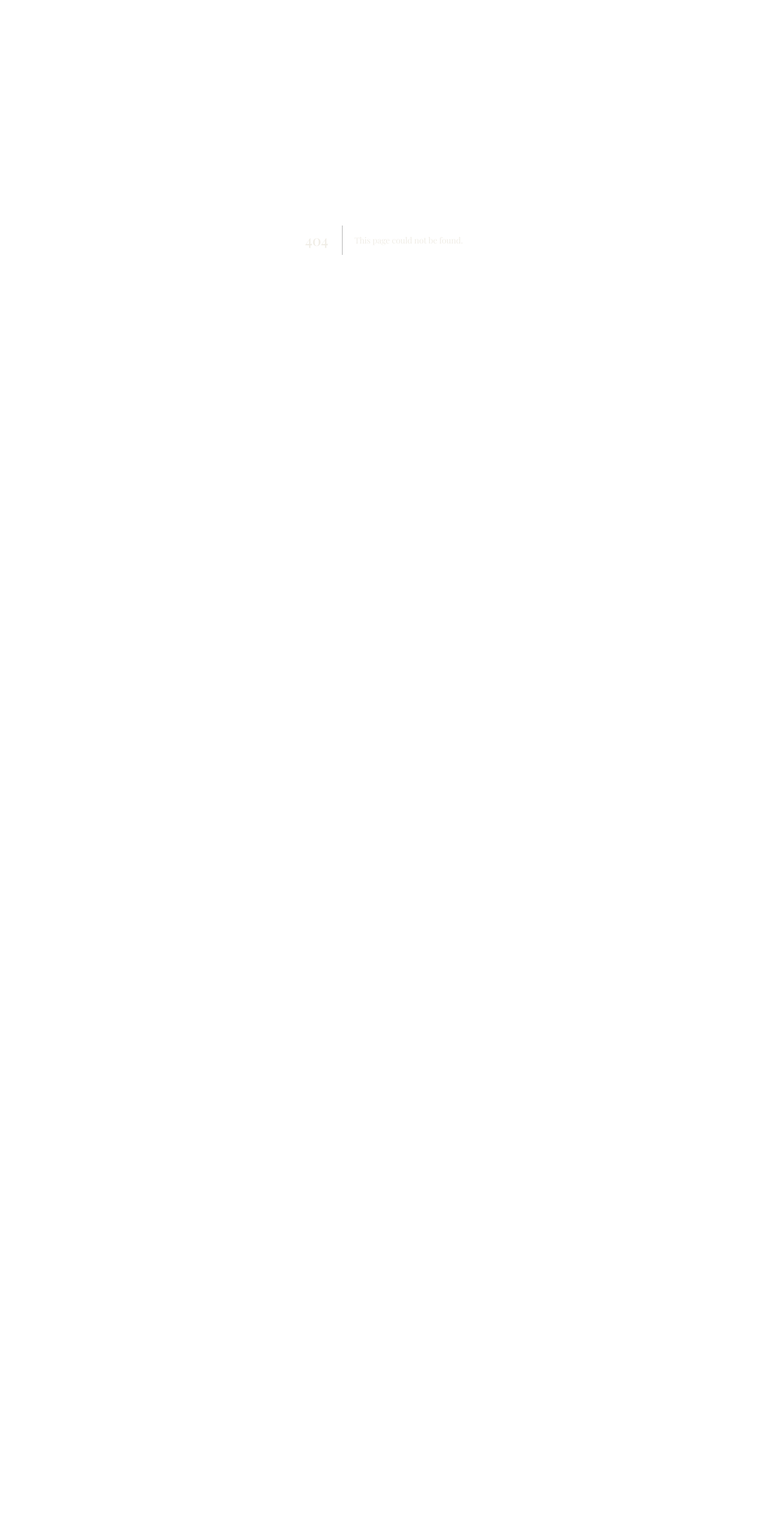
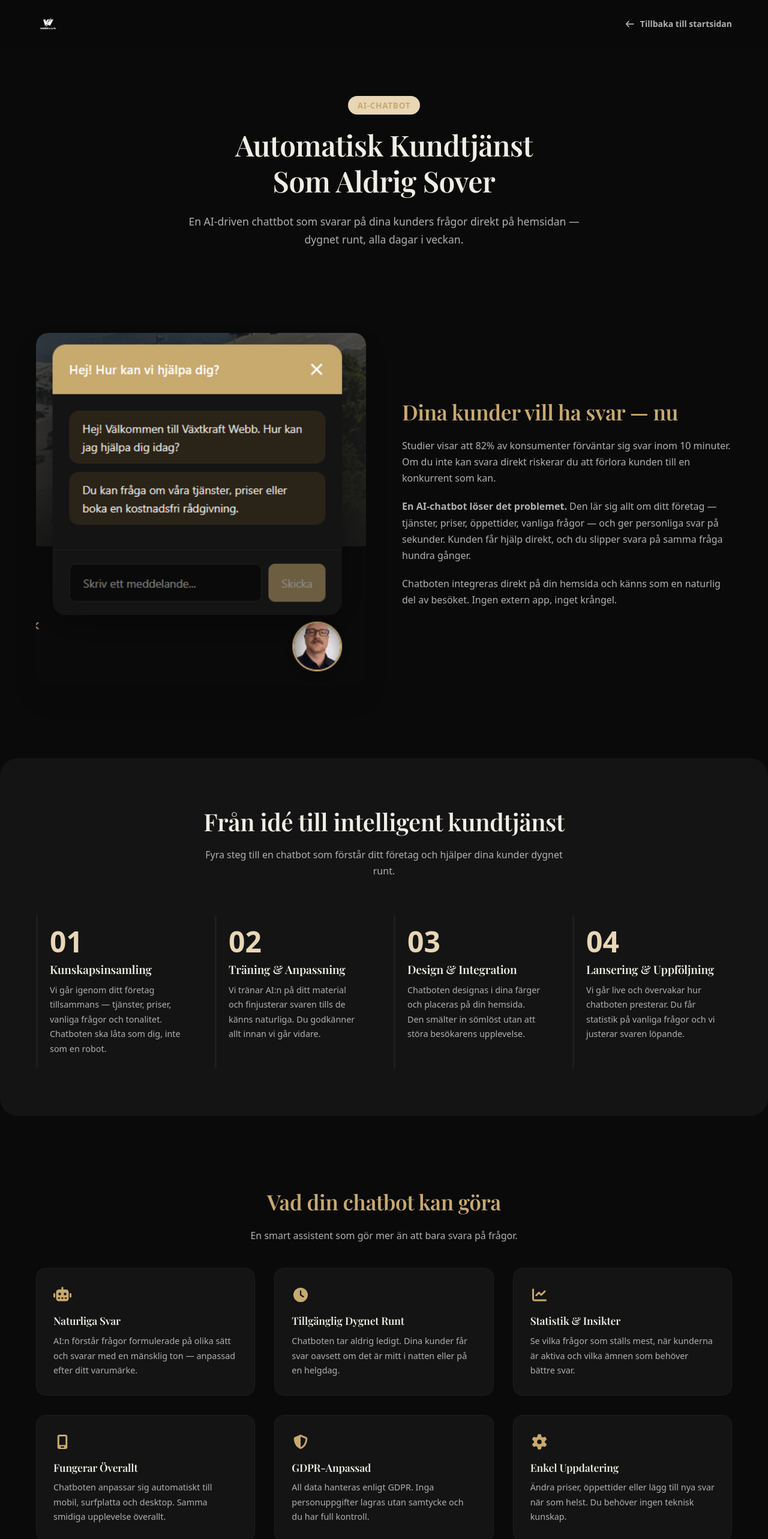
Before and after one commit to ronnedahl/my-company-page-fullstack, a Next.js app in the folder next-app/: page /chatbot in a window 1280 px wide. Before the commit this address had no page. Shown: the top 2566 px of the page at 60% size. Before the commit the page ends 800 px from the top, so only its background shows below. Built offline with nearby package versions, Linux system fonts and the light colour scheme.

Commit message:
Add chatbot service detail page

```diff
--- /dev/null
+++ b/next-app/src/app/chatbot/page.tsx
@@ -0,0 +1,30 @@
+import type { Metadata } from "next";
+import ServiceHeader from "@/components/layout/ServiceHeader";
+import Footer from "@/components/layout/Footer";
+import ServiceHero from "@/components/chatbot/ServiceHero";
+import IntroSection from "@/components/chatbot/IntroSection";
+import ProcessSection from "@/components/chatbot/ProcessSection";
+import FeaturesSection from "@/components/chatbot/FeaturesSection";
+import CtaSection from "@/components/chatbot/CtaSection";
+
+export const metadata: Metadata = {
+  title: "AI-Chatbot & Kundtjänst - Växtkraft Webb",
+  description:
+    "Installera en smart AI-chattbot som svarar på dina kunders frågor dygnet runt, direkt på hemsidan.",
+};
+
+export default function ChatbotPage() {
+  return (
+    <>
+      <ServiceHeader />
+      <main>
+        <ServiceHero />
+        <IntroSection />
+        <ProcessSection />
+        <FeaturesSection />
+        <CtaSection />
+      </main>
+      <Footer />
+    </>
+  );
+}
--- /dev/null
+++ b/next-app/src/components/chatbot/CtaSection.tsx
@@ -0,0 +1,23 @@
+import Link from "next/link";
+
+export default function CtaSection() {
+  return (
+    <section className="max-w-[1200px] mx-auto px-5 mb-15">
+      <div className="bg-card-bg border border-border text-white text-center py-20 px-5 rounded-[30px]">
+        <h2 className="text-[1.5rem] md:text-[2.5rem] font-semibold mb-5">
+          Redo att ge dina kunder svar direkt?
+        </h2>
+        <p className="max-w-[600px] mx-auto mb-10 text-gray-text">
+          Hör av dig så berättar vi mer om hur en AI-chatbot kan hjälpa just
+          ditt företag.
+        </p>
+        <Link
+          href="/#contact"
+          className="bg-accent-green text-white px-9 py-2 sm:py-4 rounded-lg font-semibold inline-block hover:opacity-90 hover:-translate-y-0.5 transition-all duration-300"
+        >
+          Kontakta Oss
+        </Link>
+      </div>
+    </section>
+  );
+}
--- /dev/null
+++ b/next-app/src/components/chatbot/FeaturesSection.tsx
@@ -0,0 +1,71 @@
+import {
+  faRobot,
+  faClock,
+  faChartLine,
+  faMobileScreen,
+  faShieldHalved,
+  faGear,
+} from "@/lib/icons";
+import type { FeatureData } from "@/types";
+import FeatureItem from "../webbutveckling/FeatureItem";
+
+const features: FeatureData[] = [
+  {
+    icon: faRobot,
+    title: "Naturliga Svar",
+    description:
+      "AI:n förstår frågor formulerade på olika sätt och svarar med en mänsklig ton — anpassad efter ditt varumärke.",
+  },
+  {
+    icon: faClock,
+    title: "Tillgänglig Dygnet Runt",
+    description:
+      "Chatboten tar aldrig ledigt. Dina kunder får svar oavsett om det är mitt i natten eller på en helgdag.",
+  },
+  {
+    icon: faChartLine,
+    title: "Statistik & Insikter",
+    description:
+      "Se vilka frågor som ställs mest, när kunderna är aktiva och vilka ämnen som behöver bättre svar.",
+  },
+  {
+    icon: faMobileScreen,
+    title: "Fungerar Överallt",
+    description:
+      "Chatboten anpassar sig automatiskt till mobil, surfplatta och desktop. Samma smidiga upplevelse överallt.",
+  },
+  {
+    icon: faShieldHalved,
+    title: "GDPR-Anpassad",
+    description:
+      "All data hanteras enligt GDPR. Inga personuppgifter lagras utan samtycke och du har full kontroll.",
+  },
+  {
+    icon: faGear,
+    title: "Enkel Uppdatering",
+    description:
+      "Ändra priser, öppettider eller lägg till nya svar när som helst. Du behöver ingen teknisk kunskap.",
+  },
+];
+
+export default function FeaturesSection() {
+  return (
+    <section className="py-15">
+      <div className="max-w-[1200px] mx-auto px-5">
+        <div className="text-center mb-10">
+          <h2 className="text-[1.8rem] md:text-[2.2rem] font-semibold mb-5 text-accent-green">
+            Vad din chatbot kan göra
+          </h2>
+          <p className="text-gray-text">
+            En smart assistent som gör mer än att bara svara på frågor.
+          </p>
+        </div>
+        <div className="grid grid-cols-1 md:grid-cols-3 gap-8">
+          {features.map((feature) => (
+            <FeatureItem key={feature.title} {...feature} />
+          ))}
+        </div>
+      </div>
+    </section>
+  );
+}
--- /dev/null
+++ b/next-app/src/components/chatbot/IntroSection.tsx
@@ -0,0 +1,41 @@
+import Image from "next/image";
+
+export default function IntroSection() {
+  return (
+    <section className="py-15">
+      <div className="max-w-[1200px] mx-auto px-5">
+        <div className="grid grid-cols-1 md:grid-cols-2 gap-15 items-center">
+          <div className="relative rounded-[20px] overflow-hidden shadow-[0_20px_40px_rgba(0,0,0,0.1)]">
+            <Image
+              src="/images/chatbot.png"
+              alt="AI-chatbot på en hemsida"
+              width={600}
+              height={400}
+              className="w-full h-auto rounded-[20px]"
+            />
+          </div>
+          <div>
+            <h2 className="text-[1.6rem] md:text-[2.2rem] font-semibold mb-5 text-accent-green">
+              Dina kunder vill ha svar — nu
+            </h2>
+            <p className="text-gray-text mb-5">
+              Studier visar att 82% av konsumenter förväntar sig svar inom 10
+              minuter. Om du inte kan svara direkt riskerar du att förlora kunden
+              till en konkurrent som kan.
+            </p>
+            <p className="text-gray-text mb-5">
+              <strong>En AI-chatbot löser det problemet.</strong> Den lär sig
+              allt om ditt företag — tjänster, priser, öppettider, vanliga
+              frågor — och ger personliga svar på sekunder. Kunden får hjälp
+              direkt, och du slipper svara på samma fråga hundra gånger.
+            </p>
+            <p className="text-gray-text mb-5">
+              Chatboten integreras direkt på din hemsida och känns som en
+              naturlig del av besöket. Ingen extern app, inget krångel.
+            </p>
+          </div>
+        </div>
+      </div>
+    </section>
+  );
+}
--- /dev/null
+++ b/next-app/src/components/chatbot/ProcessSection.tsx
@@ -0,0 +1,52 @@
+import type { StepData } from "@/types";
+import StepCard from "../webbutveckling/StepCard";
+
+const steps: StepData[] = [
+  {
+    number: "01",
+    title: "Kunskapsinsamling",
+    description:
+      "Vi går igenom ditt företag tillsammans — tjänster, priser, vanliga frågor och tonalitet. Chatboten ska låta som dig, inte som en robot.",
+  },
+  {
+    number: "02",
+    title: "Träning & Anpassning",
+    description:
+      "Vi tränar AI:n på ditt material och finjusterar svaren tills de känns naturliga. Du godkänner allt innan vi går vidare.",
+  },
+  {
+    number: "03",
+    title: "Design & Integration",
+    description:
+      "Chatboten designas i dina färger och placeras på din hemsida. Den smälter in sömlöst utan att störa besökarens upplevelse.",
+  },
+  {
+    number: "04",
+    title: "Lansering & Uppföljning",
+    description:
+      "Vi går live och övervakar hur chatboten presterar. Du får statistik på vanliga frågor och vi justerar svaren löpande.",
+  },
+];
+
+export default function ProcessSection() {
+  return (
+    <section className="bg-card-bg py-20 my-15 rounded-[30px]">
+      <div className="max-w-[1200px] mx-auto px-5">
+        <div className="text-center mb-15">
+          <h2 className="text-[1.8rem] md:text-[2.5rem] font-semibold mb-4">
+            Från idé till intelligent kundtjänst
+          </h2>
+          <p className="max-w-[600px] mx-auto text-gray-text">
+            Fyra steg till en chatbot som förstår ditt företag och hjälper dina
+            kunder dygnet runt.
+          </p>
+        </div>
+        <div className="grid grid-cols-1 sm:grid-cols-2 md:grid-cols-4 gap-8">
+          {steps.map((step) => (
+            <StepCard key={step.number} {...step} />
+          ))}
+        </div>
+      </div>
+    </section>
+  );
+}
--- /dev/null
+++ b/next-app/src/components/chatbot/ServiceHero.tsx
@@ -0,0 +1,19 @@
+export default function ServiceHero() {
+  return (
+    <section className="py-20 text-center">
+      <div className="max-w-[1200px] mx-auto px-5">
+        <span className="bg-[#E8D6B5] text-accent-green px-4 py-1 rounded-[20px] text-[0.85rem] font-semibold uppercase tracking-wider inline-block mb-5">
+          AI-Chatbot
+        </span>
+        <h1 className="text-[1.3rem] sm:text-[2.2rem] md:text-[3rem] font-semibold mb-6 leading-tight">
+          Automatisk Kundtjänst <br />
+          Som Aldrig Sover
+        </h1>
+        <p className="max-w-[700px] mx-auto text-[1.1rem] text-gray-text">
+          En AI-driven chattbot som svarar på dina kunders frågor direkt på
+          hemsidan — dygnet runt, alla dagar i veckan.
+        </p>
+      </div>
+    </section>
+  );
+}
--- a/next-app/src/components/sections/Services.tsx
+++ b/next-app/src/components/sections/Services.tsx
@@ -29,6 +29,7 @@ const services: ServiceCardData[] = [
     title: "Automatisk Kundtjänst / Chatbot",
     description:
       "Installera en smart AI-chattbot som svarar på dina kunders frågor dygnet runt, direkt på hemsidan.",
+    href: "/chatbot",
   },
   {
     icon: faGoogle,
```
Also changed, not shown: next-app/public/images/chatbot.png (added), 1 other file (tests, documents, lock files or other folders).
